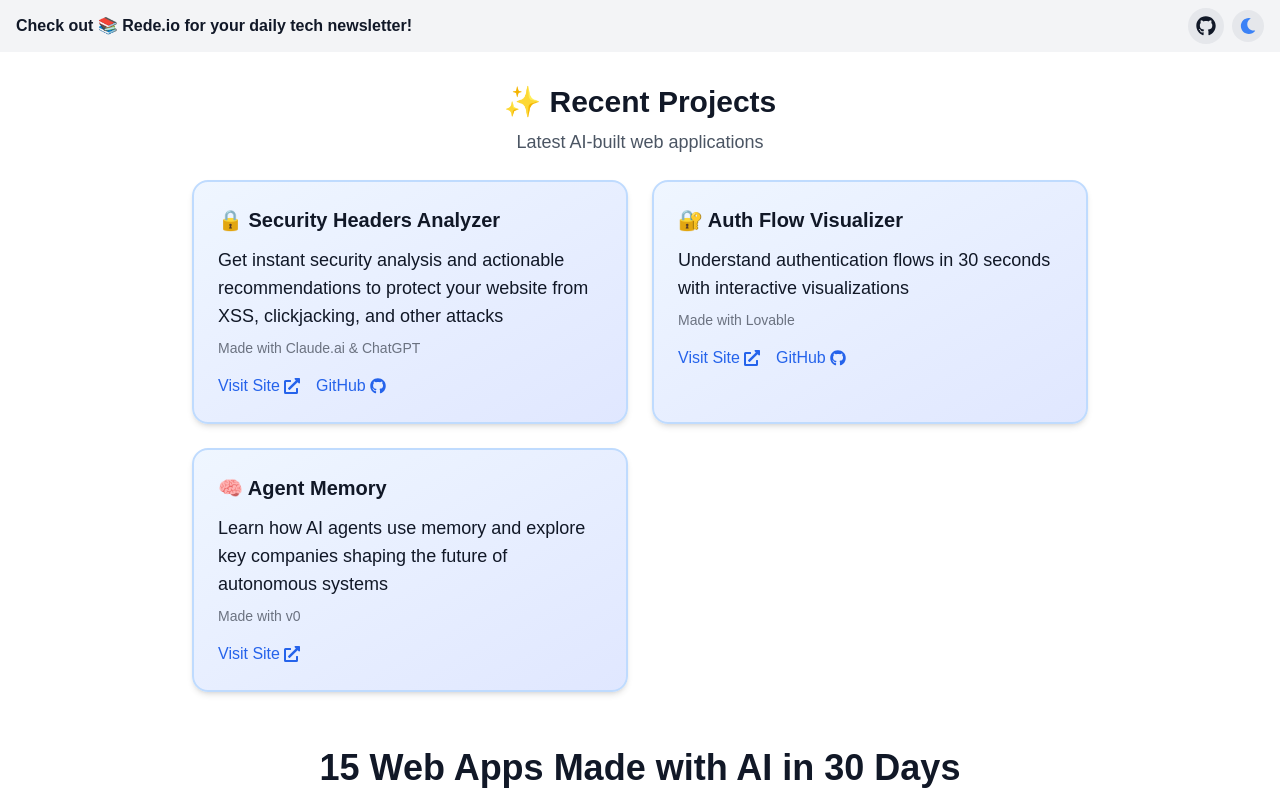
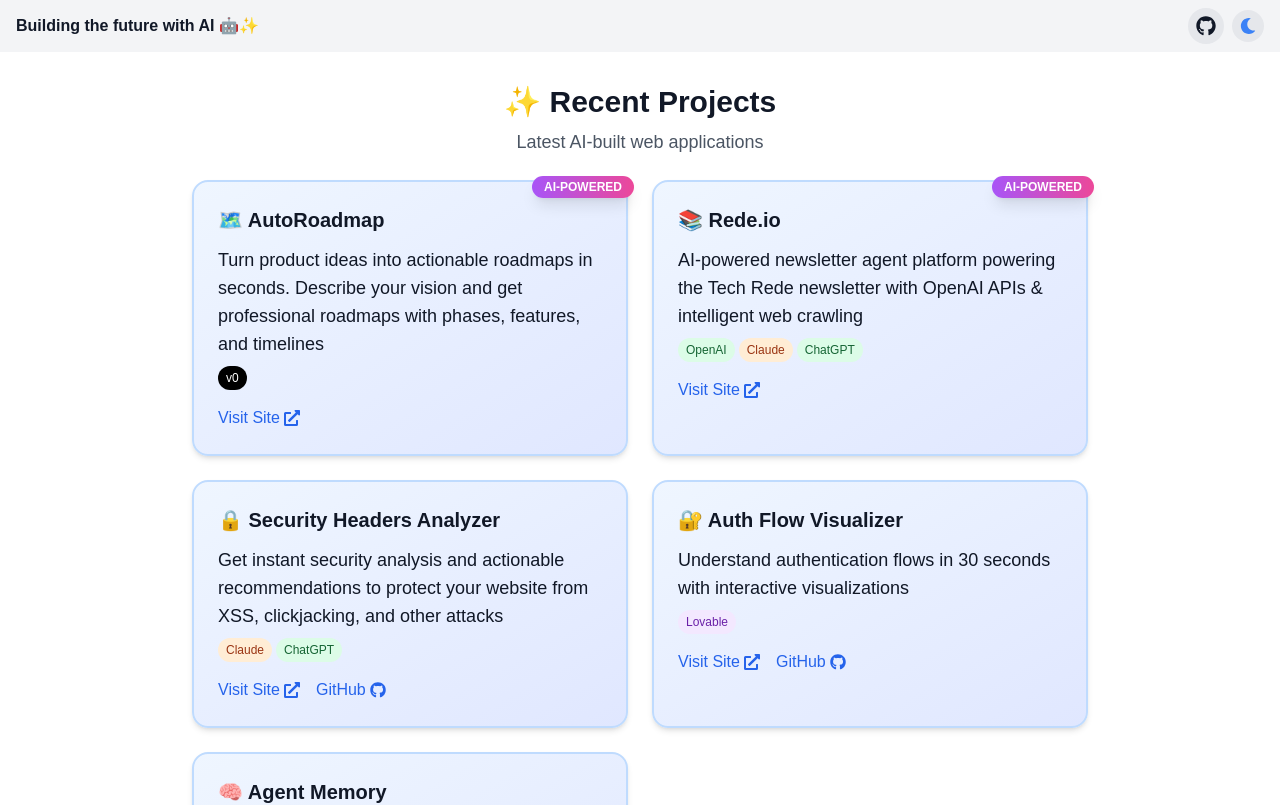
Before and after one commit to renedeanda/makr.io, a Next.js app: page / in a window 1280 px wide. Shown: the top 805 px of the page. Built offline with nearby package versions, Linux system fonts and the light colour scheme; no server answers.

Commit message:
Update index.js - add projects, update nav

```diff
--- a/pages/index.js
+++ b/pages/index.js
@@ -5,12 +5,30 @@
 
 const recentProjects = [
   {
+    title: "AutoRoadmap",
+    description: "Turn product ideas into actionable roadmaps in seconds. Describe your vision and get professional roadmaps with phases, features, and timelines",
+    link: "https://autoroadmap.com",
+    githubLink: null,
+    emoji: "🗺️",
+    madeWith: ["v0"],
+    aiPowered: true
+  },
+  {
+    title: "Rede.io",
+    description: "AI-powered newsletter agent platform powering the Tech Rede newsletter with OpenAI APIs & intelligent web crawling",
+    link: "https://rede.io",
+    githubLink: null,
+    emoji: "📚",
+    madeWith: ["OpenAI", "Claude", "ChatGPT"],
+    aiPowered: true
+  },
+  {
     title: "Security Headers Analyzer",
     description: "Get instant security analysis and actionable recommendations to protect your website from XSS, clickjacking, and other attacks",
     link: "https://security.makr.io",
     githubLink: "https://github.com/renedeanda/security-headers-analyzer",
     emoji: "🔒",
-    madeWith: "Claude.ai & ChatGPT"
+    madeWith: ["Claude", "ChatGPT"]
   },
   {
     title: "Auth Flow Visualizer",
@@ -18,7 +36,7 @@
     link: "https://accountdev.com",
     githubLink: "https://github.com/renedeanda/auth-flow-lens",
     emoji: "🔐",
-    madeWith: "Lovable"
+    madeWith: ["Lovable"]
   },
   {
     title: "Agent Memory",
@@ -26,27 +44,53 @@
     link: "https://agentmemory.com",
     githubLink: null,
     emoji: "🧠",
-    madeWith: "v0"
+    madeWith: ["v0"]
   },
 ];
 
 const projects = [
-  { title: "SVG to PNG", description: "Convert SVG files to PNG", link: "https://svg2png.makr.io", githubLink: "https://github.com/renedeanda/svg2png.makr.io", emoji: "🖼️", madeWith: "Claude.ai & ChatGPT" },
-  { title: "Email Preview", description: "Preview HTML emails", link: "https://emailpreview.makr.io", githubLink: "https://github.com/renedeanda/emailpreview.makr.io", emoji: "📧", madeWith: "Claude.ai & ChatGPT" },
-  { title: "RSS Feed Reader", description: "Read top RSS feeds", link: "https://rss.makr.io", githubLink: "https://github.com/renedeanda/rss.makr.io", emoji: "📡", madeWith: "Claude.ai & ChatGPT" },
-  { title: "DMARC Domain Checker", description: "Check DMARC records", link: "https://dmarc.makr.io", githubLink: "https://github.com/renedeanda/dmarc.makr.io", emoji: "🔍", madeWith: "Claude.ai & ChatGPT" },
-  { title: "Email Headers Analyzer", description: "Analyze email headers", link: "https://emailheaders.makr.io", githubLink: "https://github.com/renedeanda/emailheaders.makr.io", emoji: "📨", madeWith: "Claude.ai & ChatGPT" },
-  { title: "Email Subject Line Tester", description: "Test your email subject lines", link: "https://subjectline.makr.io", githubLink: "https://github.com/renedeanda/subjectline.makr.io", emoji: "✉️", madeWith: "Claude.ai & ChatGPT" },
-  { title: "Quotes Collection", description: "Browse a collection of inspirational quotes", link: "https://quotes.makr.io", githubLink: "https://github.com/renedeanda/quotes.makr.io", emoji: "💬", madeWith: "Claude.ai & ChatGPT" },
-  { title: "Country Explorer", description: "Learn about and compare countries", link: "https://countries.makr.io", githubLink: "https://github.com/renedeanda/countries.makr.io", emoji: "🌍", madeWith: "Claude.ai & ChatGPT" },
-  { title: "Color Picker", description: "Pick and explore colors", link: "https://color.makr.io", githubLink: "https://github.com/renedeanda/color.makr.io", emoji: "🎨", madeWith: "Claude.ai & ChatGPT" },
-  { title: "Book Recommendations", description: "Create and share reading lists easily", link: "https://books.makr.io", githubLink: "https://github.com/renedeanda/books.makr.io", emoji: "📚", madeWith: "Claude.ai & ChatGPT" },
-  { title: "Pomodoro Timer", description: "A simple, beautiful pomodoro timer", link: "https://pomodoro.makr.io", githubLink: "https://github.com/renedeanda/pomodoro.makr.io", emoji: "⏲️", madeWith: "Claude.ai & ChatGPT" },
-  { title: "Agenda Planner", description: "Create an agenda with a built-in timer and export to PDF", link: "https://agenda.makr.io", githubLink: "https://github.com/renedeanda/agenda.makr.io", emoji: "📝", madeWith: "Claude.ai & ChatGPT" },
-  { title: "HN Enhanced", description: "Explore the latest tech news and jobs with this modern client", link: "https://hn.makr.io", githubLink: "https://github.com/renedeanda/hn.makr.io", emoji: "🤓", madeWith: "Claude.ai & ChatGPT" },
-  { title: "Git Repo Explorer", description: "Search GitHub repos with AI keyword detection", link: "https://git.makr.io", githubLink: "https://github.com/renedeanda/git.makr.io", emoji: "📓", madeWith: "Claude.ai & ChatGPT" },
-  { title: "Event Countdown", description: "Create countdowns for things you’re looking forward to", link: "https://countdown.makr.io", githubLink: "https://github.com/renedeanda/countdown.makr.io", emoji: "🎉", madeWith: "Claude.ai & ChatGPT" },
+  { title: "SVG to PNG", description: "Convert SVG files to PNG", link: "https://svg2png.makr.io", githubLink: "https://github.com/renedeanda/svg2png.makr.io", emoji: "🖼️", madeWith: ["Claude", "ChatGPT"] },
+  { title: "Email Preview", description: "Preview HTML emails", link: "https://emailpreview.makr.io", githubLink: "https://github.com/renedeanda/emailpreview.makr.io", emoji: "📧", madeWith: ["Claude", "ChatGPT"] },
+  { title: "RSS Feed Reader", description: "Read top RSS feeds", link: "https://rss.makr.io", githubLink: "https://github.com/renedeanda/rss.makr.io", emoji: "📡", madeWith: ["Claude", "ChatGPT"] },
+  { title: "DMARC Domain Checker", description: "Check DMARC records", link: "https://dmarc.makr.io", githubLink: "https://github.com/renedeanda/dmarc.makr.io", emoji: "🔍", madeWith: ["Claude", "ChatGPT"] },
+  { title: "Email Headers Analyzer", description: "Analyze email headers", link: "https://emailheaders.makr.io", githubLink: "https://github.com/renedeanda/emailheaders.makr.io", emoji: "📨", madeWith: ["Claude", "ChatGPT"] },
+  { title: "Email Subject Line Tester", description: "Test your email subject lines", link: "https://subjectline.makr.io", githubLink: "https://github.com/renedeanda/subjectline.makr.io", emoji: "✉️", madeWith: ["Claude", "ChatGPT"] },
+  { title: "Quotes Collection", description: "Browse a collection of inspirational quotes", link: "https://quotes.makr.io", githubLink: "https://github.com/renedeanda/quotes.makr.io", emoji: "💬", madeWith: ["Claude", "ChatGPT"] },
+  { title: "Country Explorer", description: "Learn about and compare countries", link: "https://countries.makr.io", githubLink: "https://github.com/renedeanda/countries.makr.io", emoji: "🌍", madeWith: ["Claude", "ChatGPT"] },
+  { title: "Color Picker", description: "Pick and explore colors", link: "https://color.makr.io", githubLink: "https://github.com/renedeanda/color.makr.io", emoji: "🎨", madeWith: ["Claude", "ChatGPT"] },
+  { title: "Book Recommendations", description: "Create and share reading lists easily", link: "https://books.makr.io", githubLink: "https://github.com/renedeanda/books.makr.io", emoji: "📚", madeWith: ["Claude", "ChatGPT"] },
+  { title: "Pomodoro Timer", description: "A simple, beautiful pomodoro timer", link: "https://pomodoro.makr.io", githubLink: "https://github.com/renedeanda/pomodoro.makr.io", emoji: "⏲️", madeWith: ["Claude", "ChatGPT"] },
+  { title: "Agenda Planner", description: "Create an agenda with a built-in timer and export to PDF", link: "https://agenda.makr.io", githubLink: "https://github.com/renedeanda/agenda.makr.io", emoji: "📝", madeWith: ["Claude", "ChatGPT"] },
+  { title: "HN Enhanced", description: "Explore the latest tech news and jobs with this modern client", link: "https://hn.makr.io", githubLink: "https://github.com/renedeanda/hn.makr.io", emoji: "🤓", madeWith: ["Claude", "ChatGPT"] },
+  { title: "Git Repo Explorer", description: "Search GitHub repos with AI keyword detection", link: "https://git.makr.io", githubLink: "https://github.com/renedeanda/git.makr.io", emoji: "📓", madeWith: ["Claude", "ChatGPT"] },
+  { title: "Event Countdown", description: "Create countdowns for things you're looking forward to", link: "https://countdown.makr.io", githubLink: "https://github.com/renedeanda/countdown.makr.io", emoji: "🎉", madeWith: ["Claude", "ChatGPT"] },
 ];
+
+// Brand color mappings for different tools
+const getBrandChipStyles = (tool) => {
+  const brandColors = {
+    'Claude': 'bg-orange-100 text-orange-800 dark:bg-orange-900/30 dark:text-orange-300',
+    'ChatGPT': 'bg-green-100 text-green-800 dark:bg-green-900/30 dark:text-green-300',
+    'OpenAI': 'bg-green-100 text-green-800 dark:bg-green-900/30 dark:text-green-300',
+    'v0': 'bg-black text-white dark:bg-white dark:text-black',
+    'Lovable': 'bg-purple-100 text-purple-800 dark:bg-purple-900/30 dark:text-purple-300'
+  };
+
+  return brandColors[tool] || 'bg-gray-100 text-gray-800 dark:bg-gray-700 dark:text-gray-300';
+};
+
+const MadeWithChips = ({ tools }) => (
+  <div className="flex flex-wrap gap-1 mt-2">
+    {tools.map((tool, index) => (
+      <span
+        key={index}
+        className={`px-2 py-1 rounded-full text-xs font-medium ${getBrandChipStyles(tool)}`}
+      >
+        {tool}
+      </span>
+    ))}
+  </div>
+);
 
 export default function Home() {
   const { theme, toggleTheme } = useContext(ThemeContext);
@@ -65,9 +109,9 @@
 
       {/* Themed Banner with GitHub Icon and Theme Button */}
       <div className={`py-2 text-center flex justify-between items-center px-4 ${theme === 'dark' ? 'bg-gray-700 text-gray-200' : 'bg-gray-100 text-gray-900'}`}>
-        <a href="https://rede.io/?utm_source=makr_15" className="font-bold hover:underline">
-          Check out 📚 Rede.io for your daily tech newsletter!
-        </a>
+        <div className="font-bold">
+          Building the future with AI 🤖✨
+        </div>
         <div className="flex items-center space-x-2">
           <a
             href="https://github.com/renedeanda/makr.io"
@@ -98,16 +142,21 @@
           {recentProjects.map((project, index) => (
             <div
               key={index}
-              className="block p-6 bg-gradient-to-br from-blue-50 to-indigo-100 dark:from-blue-900/20 dark:to-indigo-900/20 rounded-2xl shadow-md hover:shadow-xl transform hover:-translate-y-2 transition-all duration-300 border-2 border-blue-200 dark:border-blue-700"
+              className="block p-6 bg-gradient-to-br from-blue-50 to-indigo-100 dark:from-blue-900/20 dark:to-indigo-900/20 rounded-2xl shadow-md hover:shadow-xl transform hover:-translate-y-2 transition-all duration-300 border-2 border-blue-200 dark:border-blue-700 relative"
             >
+              {project.aiPowered && (
+                <div className="absolute -top-2 -right-2">
+                  <span className="bg-gradient-to-r from-purple-500 to-pink-500 text-white text-xs font-bold px-3 py-1 rounded-full shadow-lg">
+                    AI-POWERED
+                  </span>
+                </div>
+              )}
               <h3 className="text-xl font-semibold flex items-center">
                 {project.emoji} {project.title}
               </h3>
               <p className="text-lg mt-3">{project.description}</p>
               {project.madeWith && (
-                <p className="text-sm text-gray-500 dark:text-gray-400 mt-2">
-                  Made with {project.madeWith}
-                </p>
+                <MadeWithChips tools={project.madeWith} />
               )}
               <div className="flex space-x-4 mt-4">
                 <a
@@ -157,9 +206,7 @@
             </h2>
             <p className="text-xl mt-4">{project.description}</p>
             {project.madeWith && (
-              <p className="text-sm text-gray-500 dark:text-gray-400 mt-2">
-                Made with {project.madeWith}
-              </p>
+              <MadeWithChips tools={project.madeWith} />
             )}
             <div className="flex space-x-4 mt-4">
               <a
```
